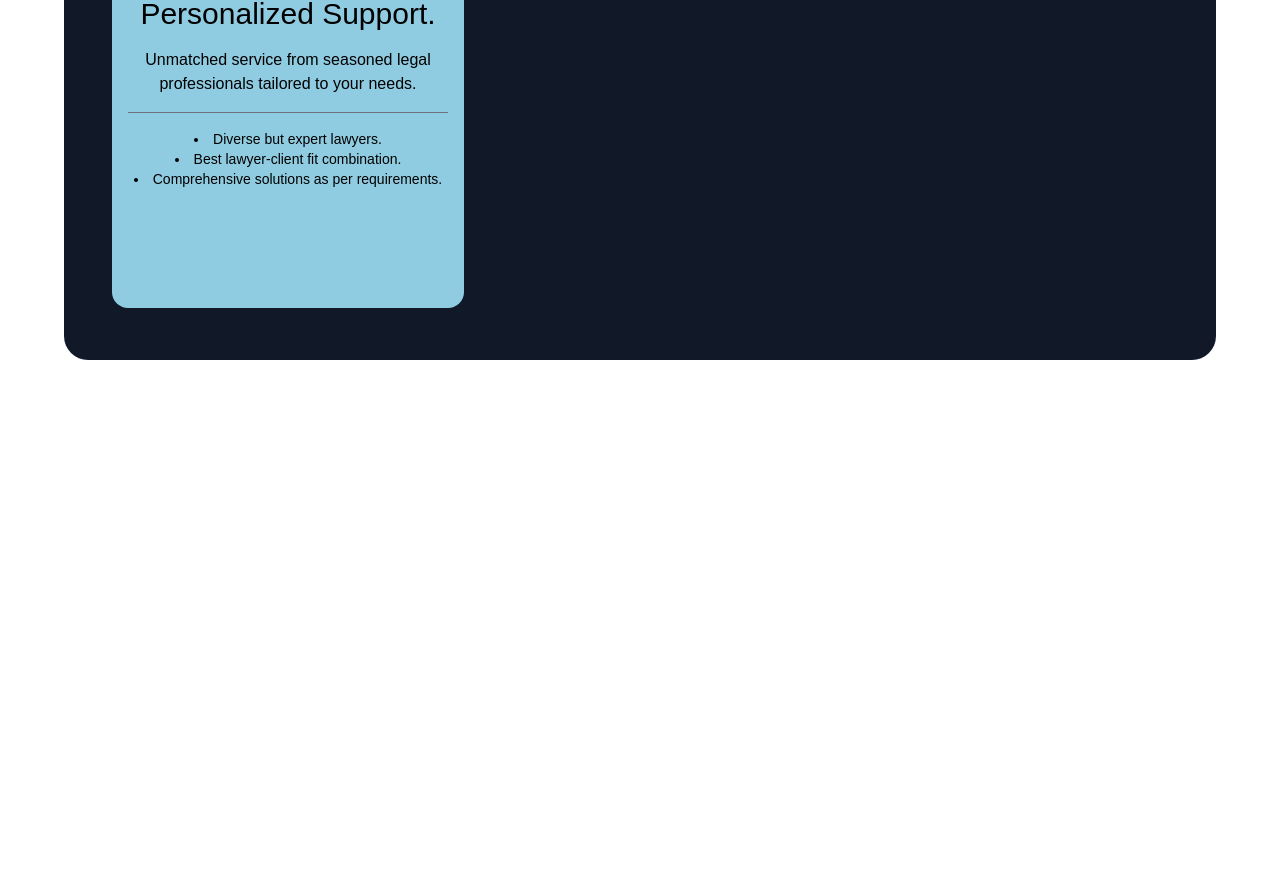
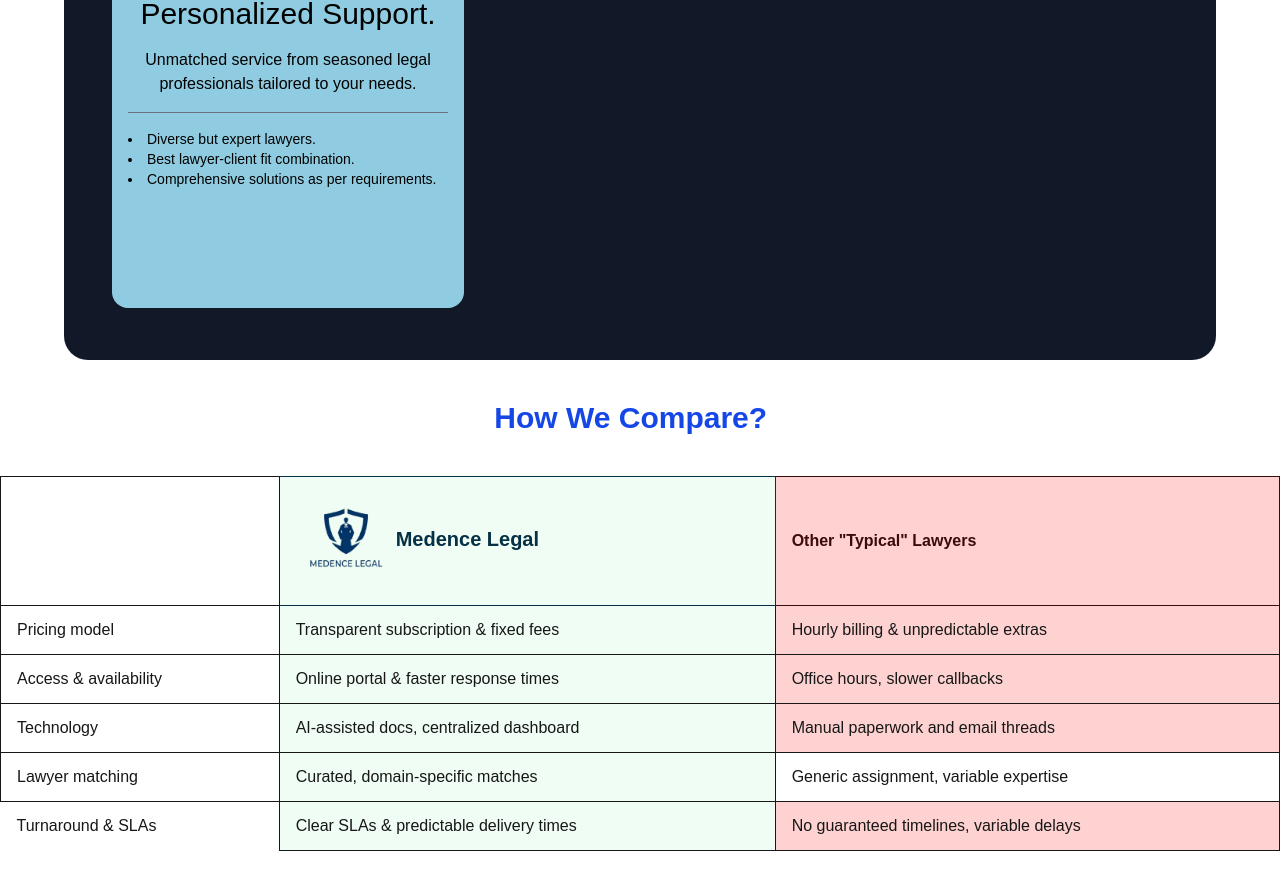
Before and after one commit to JeetDas5/medencelegal, a Next.js app: page / in a window 1280 px wide. Shown: the part 1774-2663 px from the top of the page. Before the commit the page ends 2174 px from the top, so only its background shows below. Built offline with nearby package versions, Linux system fonts and the light colour scheme.

Commit message:
feat: comparision table

```diff
--- a/app/globals.css
+++ b/app/globals.css
@@ -18,3 +18,15 @@ body {
   color: var(--foreground);
   font-family: Arial, Helvetica, sans-serif;
 }
+
+.blinking-cursor {
+  display: inline-block;
+  margin-left: 2px;
+  width: 1ch;
+  animation: blink 1s infinite;
+}
+
+@keyframes blink {
+  0%, 50% { opacity: 1; }
+  51%, 100% { opacity: 0; }
+}
--- a/app/page.tsx
+++ b/app/page.tsx
@@ -3,6 +3,7 @@ import Navbar from "@/components/Navbar";
 import Details from "@/components/Details";
 import HIW from "@/components/HIW";
 import WCU from "@/components/WCU";
+import Comparisions from "@/components/Comparisions";
 
 export default function Home() {
   return (
@@ -12,6 +13,7 @@ export default function Home() {
       <Details />
       <HIW />
       <WCU />
+      <Comparisions />
     </main>
   );
 }
--- /dev/null
+++ b/components/Comparisions.tsx
@@ -0,0 +1,19 @@
+"use client";
+
+import React from "react";
+import TypewriterCycle from "./TypeWriterCycle";
+import { Table } from "./Table";
+
+const Comparisions:React.FC = () => {
+  const sentences = ["Are We Different?", "We Compare?", "We Stand Out?"];
+  return (
+    <section>
+      <span>
+        <TypewriterCycle sentences={sentences} />
+      </span>
+      <Table className="my-10"/>
+    </section>
+  );
+};
+
+export default Comparisions;
--- /dev/null
+++ b/components/Table.tsx
@@ -0,0 +1,73 @@
+import Image from "next/image";
+
+export const Table: React.FC<{ className?: string }> = ({ className }) => {
+  return (
+    <table className={`w-full text-left ${className}`}>
+      <thead>
+        <tr>
+          <th className="px-4 py-3 bg-white border"></th>
+          <th className="px-4 py-3 bg-[#f0fdf4] text-[#053045] text-xl border font-semibold">
+            <Image
+              src="/logo.webp"
+              alt="Medence Legal Logo"
+              width={100}
+              height={40}
+              className="inline-block mb-1 text-md"
+            />
+            Medence Legal
+          </th>
+          <th className="px-4 py-3 bg-[#ff6b6b]/30 text-[#3b0b0b] border font-semibold">
+            Other &quot;Typical&quot; Lawyers
+          </th>
+        </tr>
+      </thead>
+      <tbody>
+        <tr>
+          <td className="px-4 py-3 bg-white border">Pricing model</td>
+          <td className="px-4 py-3 bg-[#f0fdf4] border">
+            Transparent subscription & fixed fees
+          </td>
+          <td className="px-4 py-3 bg-[#ff6b6b]/30 border">
+            Hourly billing & unpredictable extras
+          </td>
+        </tr>
+        <tr>
+          <td className="px-4 py-3 bg-white border">Access & availability</td>
+          <td className="px-4 py-3 bg-[#f0fdf4] border">
+            Online portal & faster response times
+          </td>
+          <td className="px-4 py-3 bg-[#ff6b6b]/30 border">
+            Office hours, slower callbacks
+          </td>
+        </tr>
+        <tr>
+          <td className="px-4 py-3 bg-white border">Technology</td>
+          <td className="px-4 py-3 bg-[#f0fdf4] border">
+            AI-assisted docs, centralized dashboard
+          </td>
+          <td className="px-4 py-3 bg-[#ff6b6b]/30 border">
+            Manual paperwork and email threads
+          </td>
+        </tr>
+        <tr>
+          <td className="px-4 py-3 bg-white border">Lawyer matching</td>
+          <td className="px-4 py-3 bg-[#f0fdf4] border">
+            Curated, domain-specific matches
+          </td>
+          <td className="px-4 py-3bg-[#ff6b6b]/30 border">
+            Generic assignment, variable expertise
+          </td>
+        </tr>
+        <tr>
+          <td className="px-4 py-3 bg-white ">Turnaround & SLAs</td>
+          <td className="px-4 py-3 bg-[#f0fdf4] border">
+            Clear SLAs & predictable delivery times
+          </td>
+          <td className="px-4 py-3 bg-[#ff6b6b]/30 border">
+            No guaranteed timelines, variable delays
+          </td>
+        </tr>
+      </tbody>
+    </table>
+  );
+};
--- /dev/null
+++ b/components/TypeWriterCycle.tsx
@@ -0,0 +1,58 @@
+import React, { useEffect, useRef } from "react";
+import { gsap } from "gsap";
+
+interface TypewriterCycleProps {
+  sentences: string[];
+}
+
+const TypewriterCycle: React.FC<TypewriterCycleProps> = ({ sentences }) => {
+  const textRef = useRef<HTMLSpanElement>(null);
+
+  useEffect(() => {
+    if (!textRef.current || sentences.length === 0) return;
+
+    const typeSpeed = 0.1;
+    const deleteSpeed = 0.08;
+    const betweenDelay = 0.8;
+    const afterSentenceDelay = 0.5;
+
+    const tl = gsap.timeline({ repeat: -1, repeatDelay: 0 });
+
+    const setText = (value: string) => {
+      if (textRef.current) textRef.current.textContent = value;
+    };
+
+    sentences.forEach((phrase) => {
+      const length = phrase.length;
+
+      tl.call(() => setText(""));
+
+      for (let i = 0; i < length; i++) {
+        tl.to({}, { duration: typeSpeed });
+        tl.call(() => setText(phrase.substring(0, i + 1)));
+      }
+
+      tl.to({}, { duration: betweenDelay });
+
+      for (let i = length - 1; i >= 0; i--) {
+        tl.to({}, { duration: deleteSpeed });
+        tl.call(() => setText(phrase.substring(0, i)));
+      }
+
+      tl.to({}, { duration: afterSentenceDelay });
+    });
+
+    return () => {
+      tl.kill();
+    };
+  }, [sentences]);
+
+  return (
+    <div className="text-3xl text-blue-700 font-bold text-center mt-10">
+      How <span ref={textRef}></span>
+      <span className="blinking-cursor">|</span>
+    </div>
+  );
+};
+
+export default TypewriterCycle;
--- a/components/WCU.tsx
+++ b/components/WCU.tsx
@@ -1,4 +1,4 @@
-"use client"
+"use client";
 
 import { gsap } from "gsap";
 import React, { useEffect, useRef } from "react";
@@ -16,13 +16,11 @@ const WCU: React.FC = () => {
     const container = containerRef.current;
     if (!container) return;
 
-    // Use gsap.context to scope animations and ScrollTrigger to this component
     const ctx = gsap.context(() => {
       const left = leftRef.current!;
       const middle = middleRef.current!;
       const right = rightRef.current!;
 
-      // set initial states scoped to this context
       gsap.set(middle, { xPercent: -100 });
       gsap.set([left, right], { autoAlpha: 0, xPercent: 0, scale: 0.98 });
 
@@ -49,7 +47,6 @@ const WCU: React.FC = () => {
     }, container);
 
     return () => {
-      // revert the context which will kill timelines and ScrollTriggers created inside it
       ctx.revert();
     };
   }, []);
@@ -75,7 +72,7 @@ const WCU: React.FC = () => {
               Access premium legal services without stretching your budget.
             </p>
             <hr className="border-t border-gray-500" />
-            <ul className="list-disc list-inside text-xs sm:text-sm">
+            <ul className="list-disc list-inside text-xs sm:text-sm text-start">
               <li>Flexible plans to suit various financial needs.</li>
               <li>Transparent pricing with no hidden charges.</li>
               <li>Quality legal support at an unbeatable value.</li>
@@ -94,7 +91,7 @@ const WCU: React.FC = () => {
               your needs.
             </p>
             <hr className="border-t border-gray-500" />
-            <ul className="list-disc list-inside text-xs sm:text-sm">
+            <ul className="list-disc list-inside text-xs sm:text-sm text-start">
               <li>Diverse but expert lawyers.</li>
               <li>Best lawyer-client fit combination.</li>
               <li>Comprehensive solutions as per requirements.</li>
@@ -112,7 +109,7 @@ const WCU: React.FC = () => {
               Access premium legal services without stretching your budget.
             </p>
             <hr className="border-t border-gray-500" />
-            <ul className="list-disc list-inside text-xs sm:text-sm">
+            <ul className="list-disc list-inside text-xs sm:text-sm text-start">
               <li>Flexible plans to suit various financial needs.</li>
               <li>Transparent pricing with no hidden charges.</li>
               <li>Quality legal support at an unbeatable value.</li>
```
